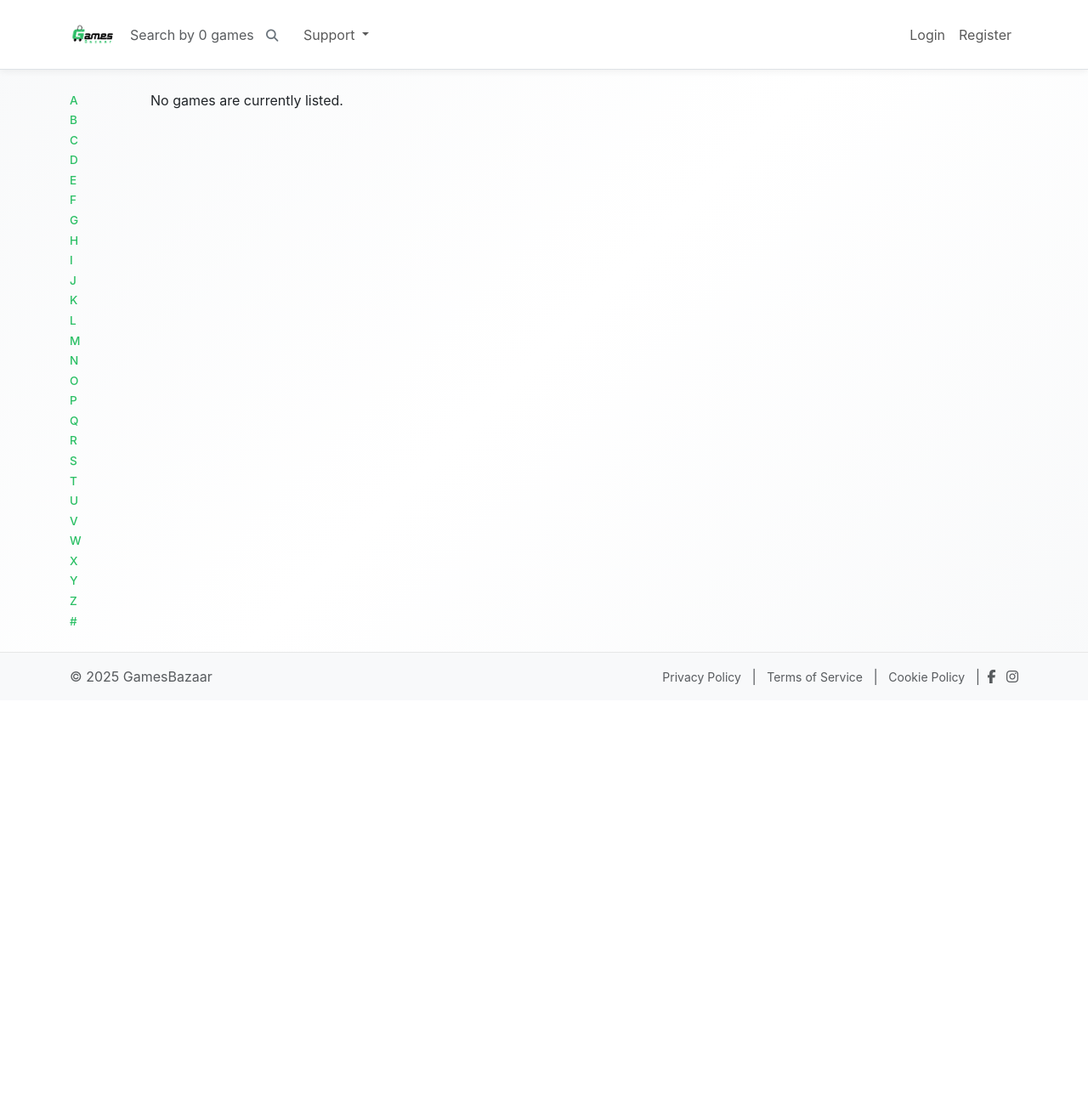
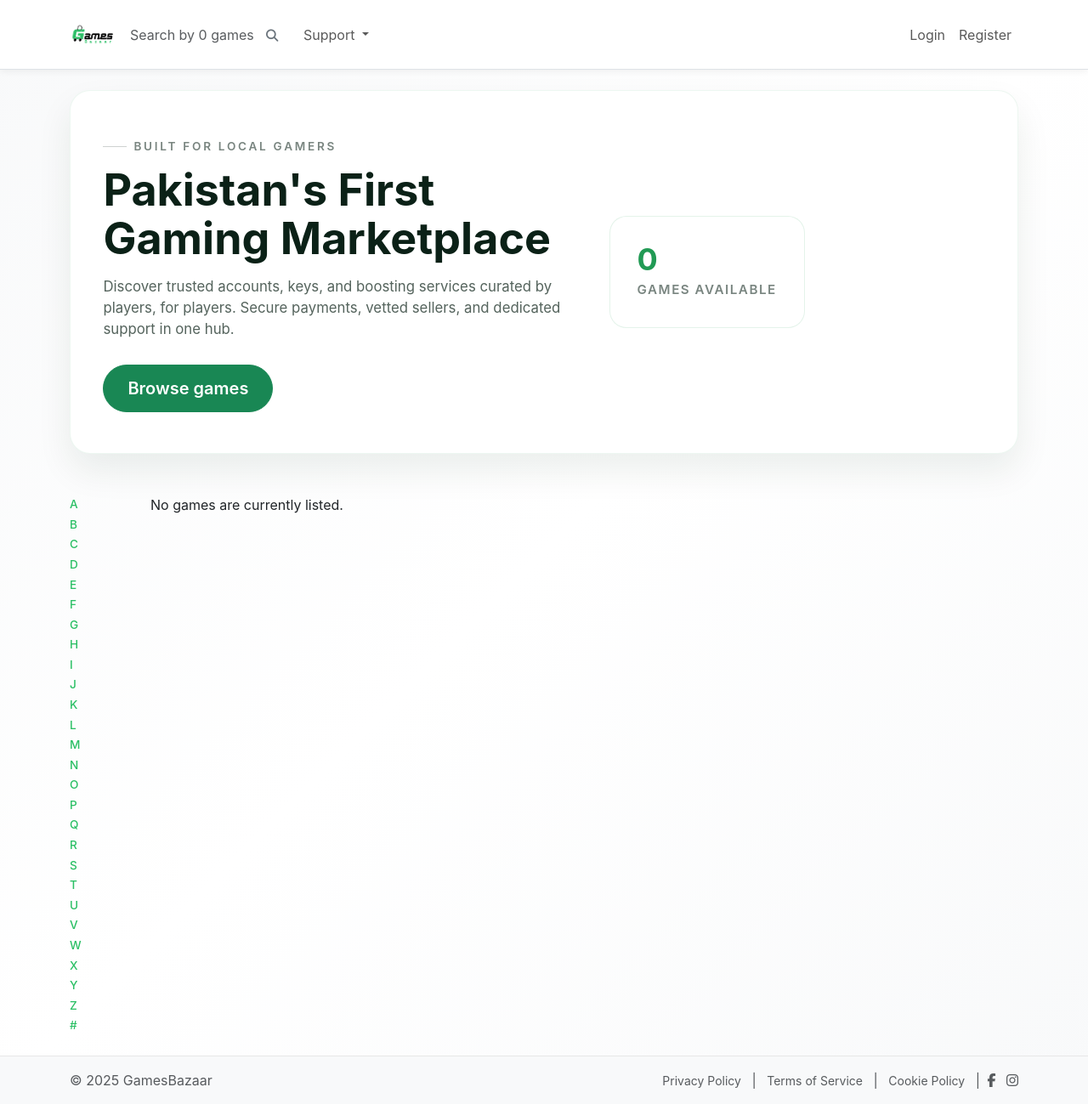
Before and after one commit to ShanuX69420/games-bazaar, a Django app: page / in a window 1280 px wide. Shown: the whole page at 85% size. Before the commit the page ends 806 px from the top, so only its background shows below. Run offline with Django 5.2, Linux system fonts and the light colour scheme; data that the repository does not hold is empty; parts of the project's set-up code (start-up, migrations or seed data) failed here and were passed over; some libraries are stand-ins or nearby versions.

Commit message:
Added hero section

```diff
--- a/templates/marketplace/home.html
+++ b/templates/marketplace/home.html
@@ -2,6 +2,103 @@
 
 {% block content %}
 <style nonce="{{ request.csp_nonce }}">
+    .hero-section {
+        position: relative;
+        background: #ffffff;
+        color: #0b2117;
+        padding: 3rem clamp(1.5rem, 3vw, 3rem);
+        border-radius: 1.5rem;
+        display: flex;
+        align-items: center;
+        gap: clamp(1.75rem, 4vw, 4rem);
+        margin-bottom: 3rem;
+        box-shadow: 0 1.25rem 2.5rem rgba(12, 46, 29, 0.08);
+        border: 1px solid rgba(34, 154, 80, 0.08);
+    }
+
+    .hero-copy,
+    .hero-stats {
+        position: relative;
+        z-index: 1;
+    }
+
+    .hero-copy {
+        max-width: 34rem;
+    }
+
+    .hero-eyebrow {
+        display: inline-flex;
+        align-items: center;
+        gap: 0.5rem;
+        font-size: 0.85rem;
+        text-transform: uppercase;
+        letter-spacing: 0.2em;
+        font-weight: 600;
+        color: rgba(11, 33, 23, 0.55);
+        margin-bottom: 0.75rem;
+    }
+
+    .hero-eyebrow::before {
+        content: "";
+        display: inline-block;
+        width: 1.75rem;
+        height: 1px;
+        background: rgba(11, 33, 23, 0.2);
+    }
+
+    .hero-section h1 {
+        font-size: clamp(2.25rem, 5vw, 3.25rem);
+        line-height: 1.1;
+        margin-bottom: 1rem;
+        font-weight: 700;
+    }
+
+    .hero-section p {
+        font-size: 1.05rem;
+        color: rgba(11, 33, 23, 0.7);
+        margin-bottom: 1.75rem;
+    }
+
+    .hero-actions {
+        display: flex;
+        flex-wrap: wrap;
+        gap: 1rem;
+        align-items: center;
+    }
+
+    .hero-actions .btn {
+        padding: 0.75rem 1.75rem;
+        font-weight: 600;
+        border-radius: 999px;
+    }
+
+    .hero-stats {
+        display: grid;
+        grid-template-columns: repeat(auto-fit, minmax(9rem, 1fr));
+        gap: 1.5rem;
+        padding: 2rem;
+        border-radius: 1.25rem;
+        background: #ffffff;
+        border: 1px solid rgba(34, 154, 80, 0.12);
+    }
+
+    .hero-stat-number {
+        display: block;
+        font-size: 2.25rem;
+        font-weight: 700;
+        color: #219a54;
+        line-height: 1;
+        margin-bottom: 0.35rem;
+    }
+
+    .hero-stat-label {
+        font-size: 0.95rem;
+        color: rgba(11, 33, 23, 0.55);
+        text-transform: uppercase;
+        letter-spacing: 0.1em;
+        font-weight: 600;
+    }
+
     /*
       These styles will position the alphabet bar on the left,
       perfectly aligned with the content below the header.
@@ -31,11 +128,63 @@
         color: #229a50;
     }
 
+    @media (max-width: 991.98px) {
+        .hero-section {
+            flex-direction: column;
+            text-align: center;
+            padding: 2.5rem 1.75rem;
+        }
+
+        .hero-copy {
+            max-width: none;
+        }
+
+        .hero-actions {
+            justify-content: center;
+        }
+
+        .hero-stats {
+            width: 100%;
+            grid-template-columns: repeat(auto-fit, minmax(9rem, 1fr));
+        }
+    }
+
+    @media (max-width: 575.98px) {
+        .hero-section {
+            padding: 2.25rem 1.5rem;
+        }
+
+        .hero-actions .btn {
+            width: 100%;
+            justify-content: center;
+        }
+
+        .hero-stats {
+            padding: 1.5rem;
+        }
+    }
 
     /* Game cells inherit enhanced styles from base.html */
 </style>
 
-<div class="row">
+<div class="hero-section">
+    <div class="hero-copy">
+        <span class="hero-eyebrow">Built for local gamers</span>
+        <h1>Pakistan's First Gaming Marketplace</h1>
+        <p>Discover trusted accounts, keys, and boosting services curated by players, for players. Secure payments, vetted sellers, and dedicated support in one hub.</p>
+        <div class="hero-actions">
+            <a class="btn btn-success btn-lg" href="#browse-games">Browse games</a>
+        </div>
+    </div>
+    <div class="hero-stats">
+        <div>
+            <span class="hero-stat-number">{{ games|length }}</span>
+            <span class="hero-stat-label">Games available</span>
+        </div>
+    </div>
+</div>
+
+<div id="browse-games" class="row">
 
     <div class="col-md-1 d-none d-md-block">
         <div class="alphabet-sidebar">
```
